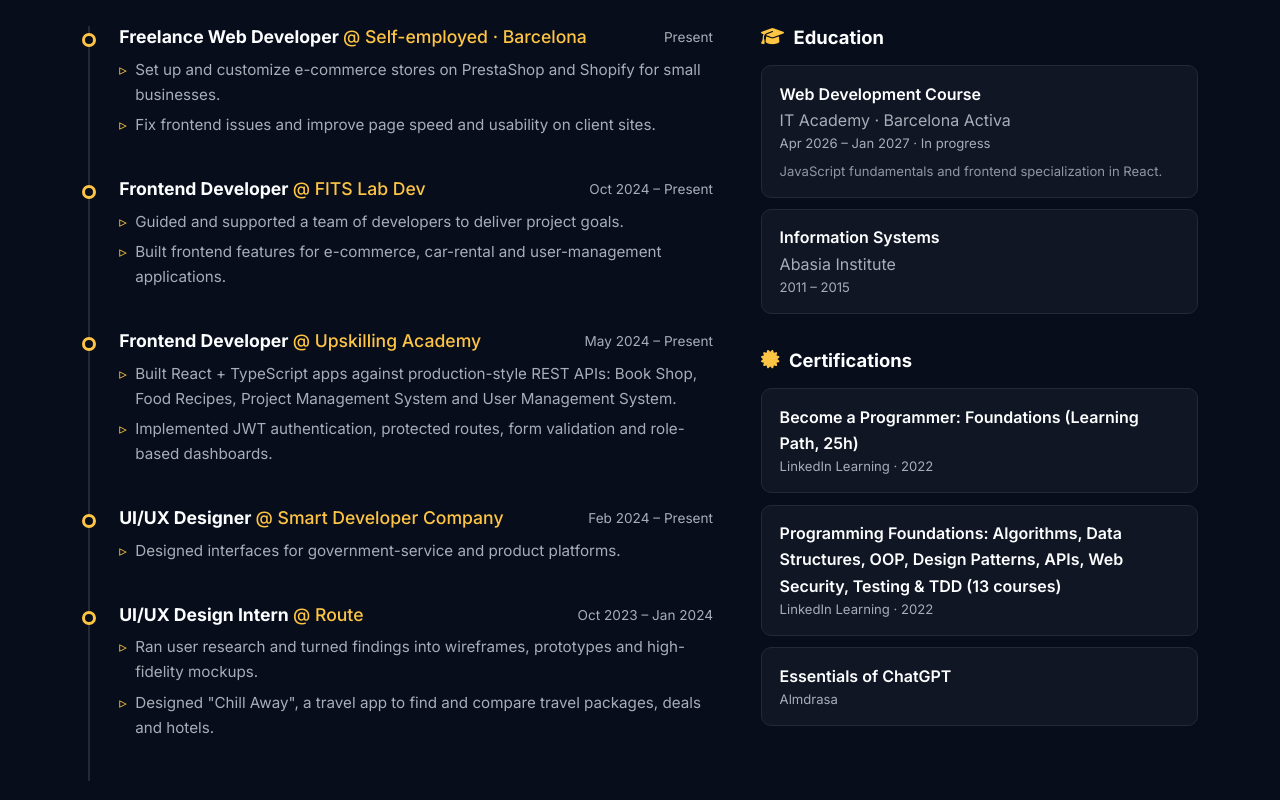
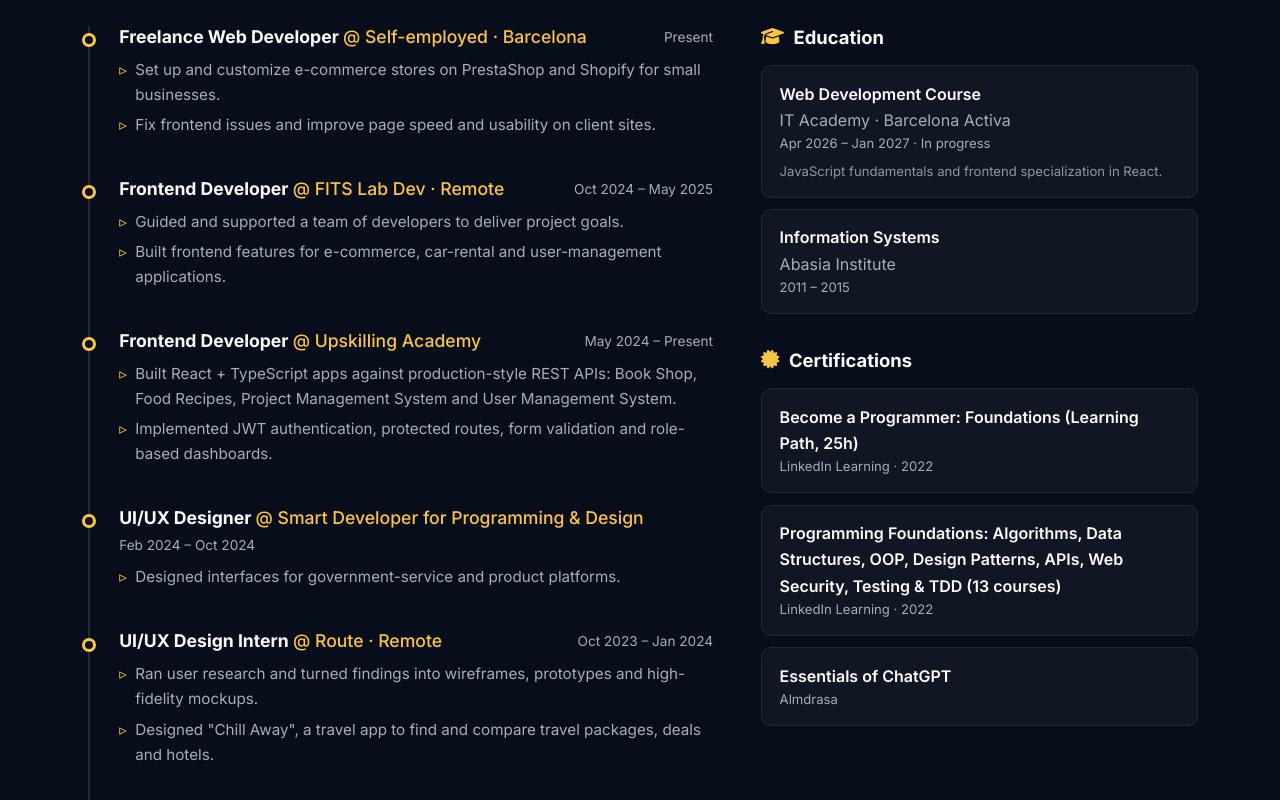
Before and after one commit to onisEg/resume, a React (Vite) app: page / in a window 1280 px wide. Shown: the part 1547-2347 px from the top of the page. Built offline with nearby package versions, Linux system fonts and the light colour scheme.

Commit message:
fix(experience): add end dates from LinkedIn
- FITS Lab Dev: Oct 2024 – May 2025 (remote)
- Smart Developer for Programming & Design: Feb 2024 – Oct 2024
- Route: mark as remote internship

```diff
--- a/src/data/content.js
+++ b/src/data/content.js
@@ -136,9 +136,9 @@
   },
   {
     role: { en: "Frontend Developer", es: "Desarrollador Frontend" },
-    company: "FITS Lab Dev",
+    company: "FITS Lab Dev · Remote",
     start: { en: "Oct 2024", es: "oct. 2024" },
-    end: null,
+    end: { en: "May 2025", es: "may. 2025" },
     points: {
       en: [
         "Guided and supported a team of developers to deliver project goals.",
@@ -168,9 +168,9 @@
   },
   {
     role: { en: "UI/UX Designer", es: "Diseñador UI/UX" },
-    company: "Smart Developer Company",
+    company: "Smart Developer for Programming & Design",
     start: { en: "Feb 2024", es: "feb. 2024" },
-    end: null,
+    end: { en: "Oct 2024", es: "oct. 2024" },
     points: {
       en: ["Designed interfaces for government-service and product platforms."],
       es: ["Diseñé interfaces para plataformas de servicios públicos y de producto."],
@@ -178,7 +178,7 @@
   },
   {
     role: { en: "UI/UX Design Intern", es: "Diseñador UI/UX en prácticas" },
-    company: "Route",
+    company: "Route · Remote",
     start: { en: "Oct 2023", es: "oct. 2023" },
     end: { en: "Jan 2024", es: "ene. 2024" },
     points: {
```
Also changed, not shown: 1 other file (tests, documents, lock files or other folders).
